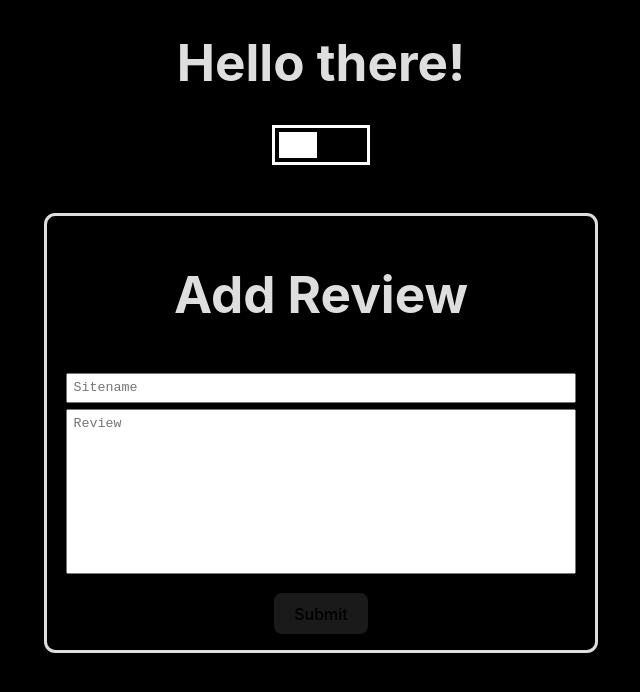
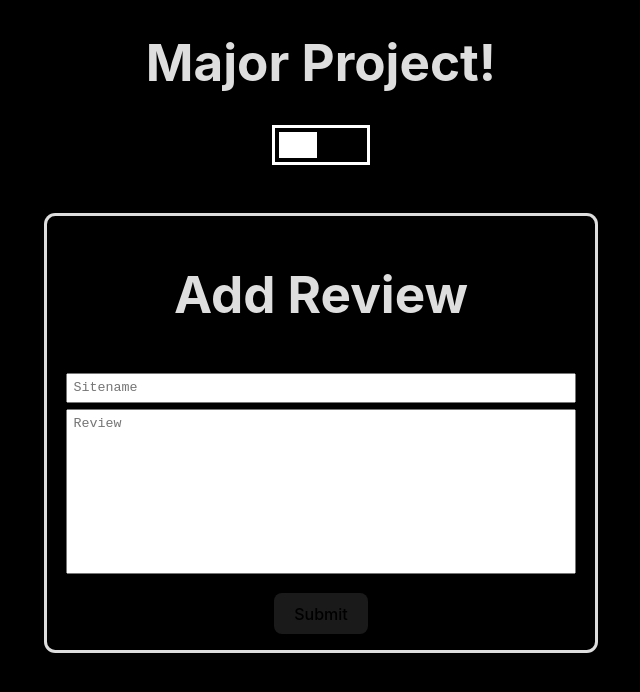
Before and after one commit to Yashshrivastava7/Site-Review-Sentiment, a React (Vite) app: page / in a window 1280 px wide. Shown: the top 692 px of the page, without its empty margins (319-959 px from the left). Built offline with nearby package versions, Linux system fonts and the light colour scheme.

Commit message:
Change Title

```diff
--- a/src/App.tsx
+++ b/src/App.tsx
@@ -8,7 +8,7 @@
   return (
     <>
       <div className="container">
-        <h1>Hello there!</h1>
+        <h1>Major Project!</h1>
         <label className="switch">
           <input type="checkbox" onClick={() => togglePage((page) => !page)} />
           <span className="slider"></span>
```
